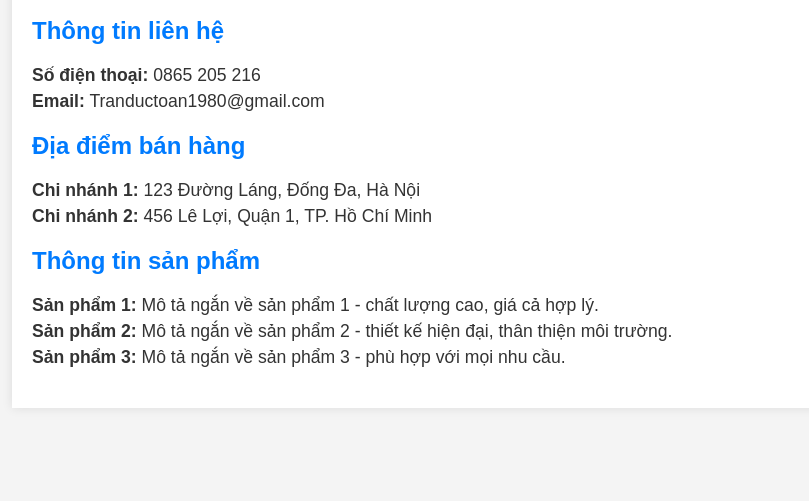
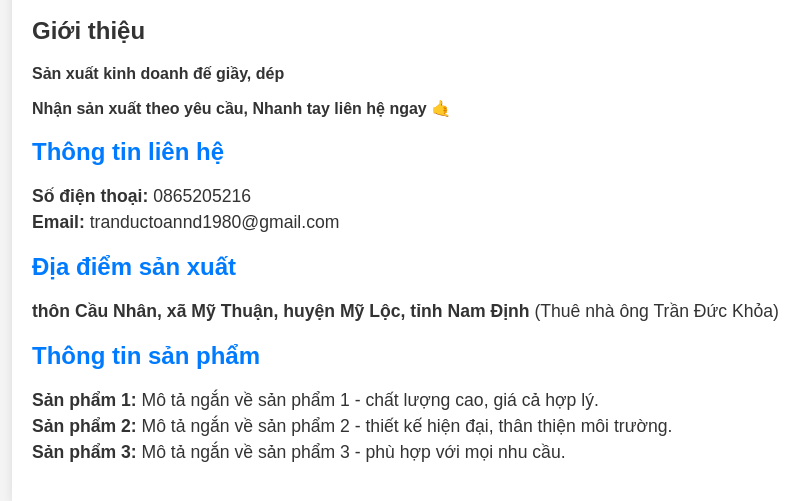
Before and after one commit to mtdatt/test_qr.github.io, a plain HTML site: page index.html in a window 1280 px wide. Shown: the part 225-726 px from the top of the page, without its empty margins (208-1017 px from the left). Drawn offline with Linux system fonts and the light colour scheme.

Commit message:
Update index.html

```diff
--- a/index.html
+++ b/index.html
@@ -69,16 +69,21 @@
             <h1>Công ty Đại Toàn</h1>
         </div>
 
+        <div class="introduce">
+            <h2>Giới thiệu</h2>
+            <p><strong>Sản xuất kinh doanh đế giầy, dép</strong></p>
+            <p><strong>Nhận sản xuất theo yêu cầu, Nhanh tay liên hệ ngay 🤙</strong></p>
+        </div>
+
         <div class="contact">
             <h2>Thông tin liên hệ</h2>
-            <p><strong>Số điện thoại:</strong> 0865 205 216</p>
-            <p><strong>Email:</strong> Tranductoan1980@gmail.com</p>
+            <p><strong>Số điện thoại:</strong> 0865205216</p>
+            <p><strong>Email:</strong> tranductoannd1980@gmail.com</p>
         </div>
 
         <div class="locations">
-            <h2>Địa điểm bán hàng</h2>
-            <p><strong>Chi nhánh 1:</strong> 123 Đường Láng, Đống Đa, Hà Nội</p>
-            <p><strong>Chi nhánh 2:</strong> 456 Lê Lợi, Quận 1, TP. Hồ Chí Minh</p>
+            <h2>Địa điểm sản xuất</h2>
+            <p><strong>thôn Cầu Nhân, xã Mỹ Thuận, huyện Mỹ Lộc, tỉnh Nam Định</strong> (Thuê nhà ông Trần Đức Khỏa)</p>
         </div>
 
         <div class="products">
```
